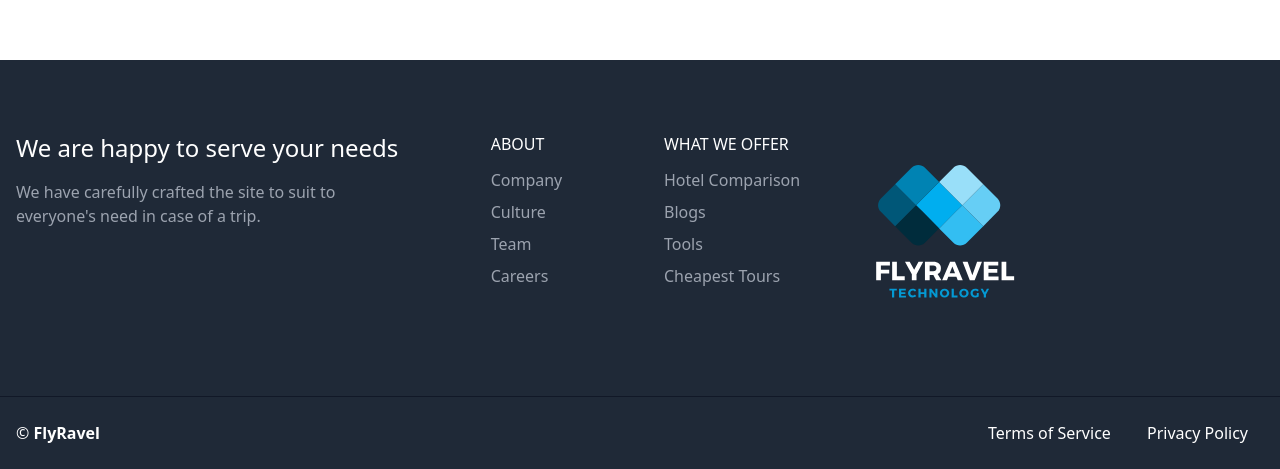
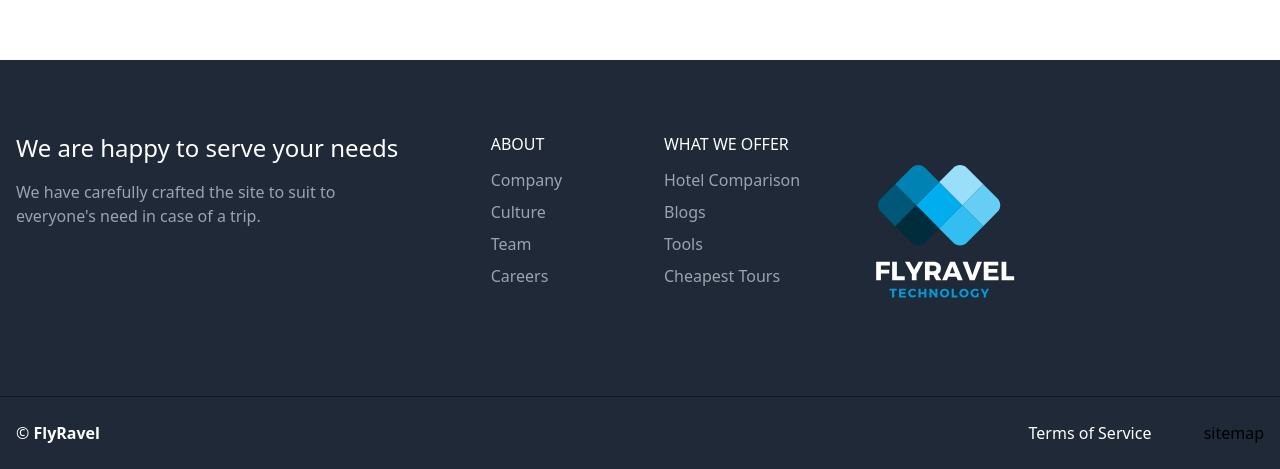
Before and after one commit to StillAbeginnerr/Flyravel, a plain HTML site: page index.html in a window 1280 px wide. Shown: the part 1639-2108 px from the top of the page. Drawn offline with nearby package versions, Linux system fonts and the light colour scheme.

Commit message:
Update index.html

```diff
--- a/index.html
+++ b/index.html
@@ -152,7 +152,7 @@
               </div>
               <div class="md:flex-1 md:px-4 text-center md:text-right">
                 <a href="#" class="py-2 px-4 text-white inline-block hover:underline">Terms of Service</a>
-                <a href="#" class="py-2 px-4 text-white inline-block hover:underline">Privacy Policy</a>
+                <a href="#" class="py-2 px-4 text-white inline-block hover:underline"><a href="sitemap.xml">sitemap</a></a>
               </div>
             </div>
 
```
